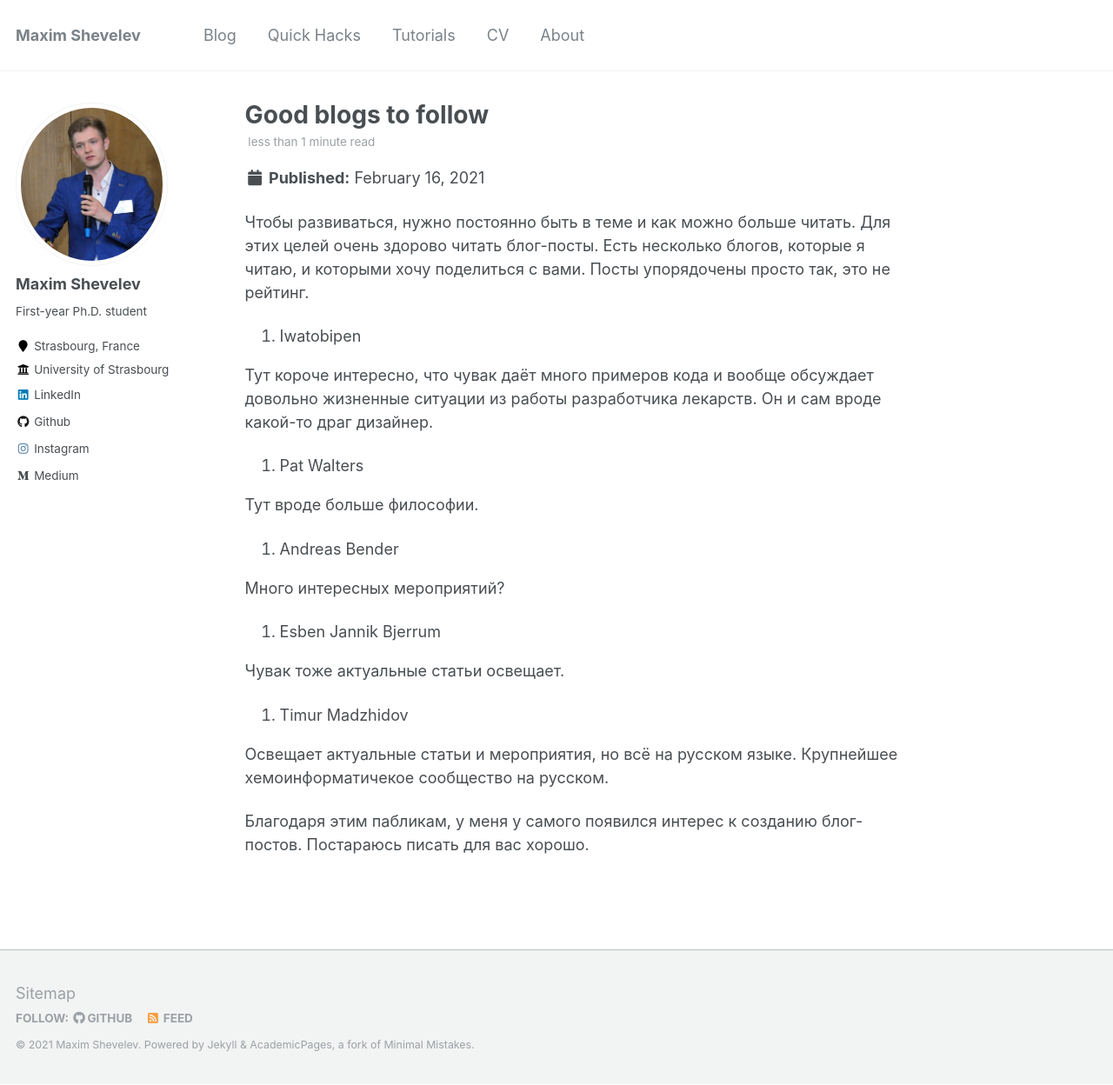
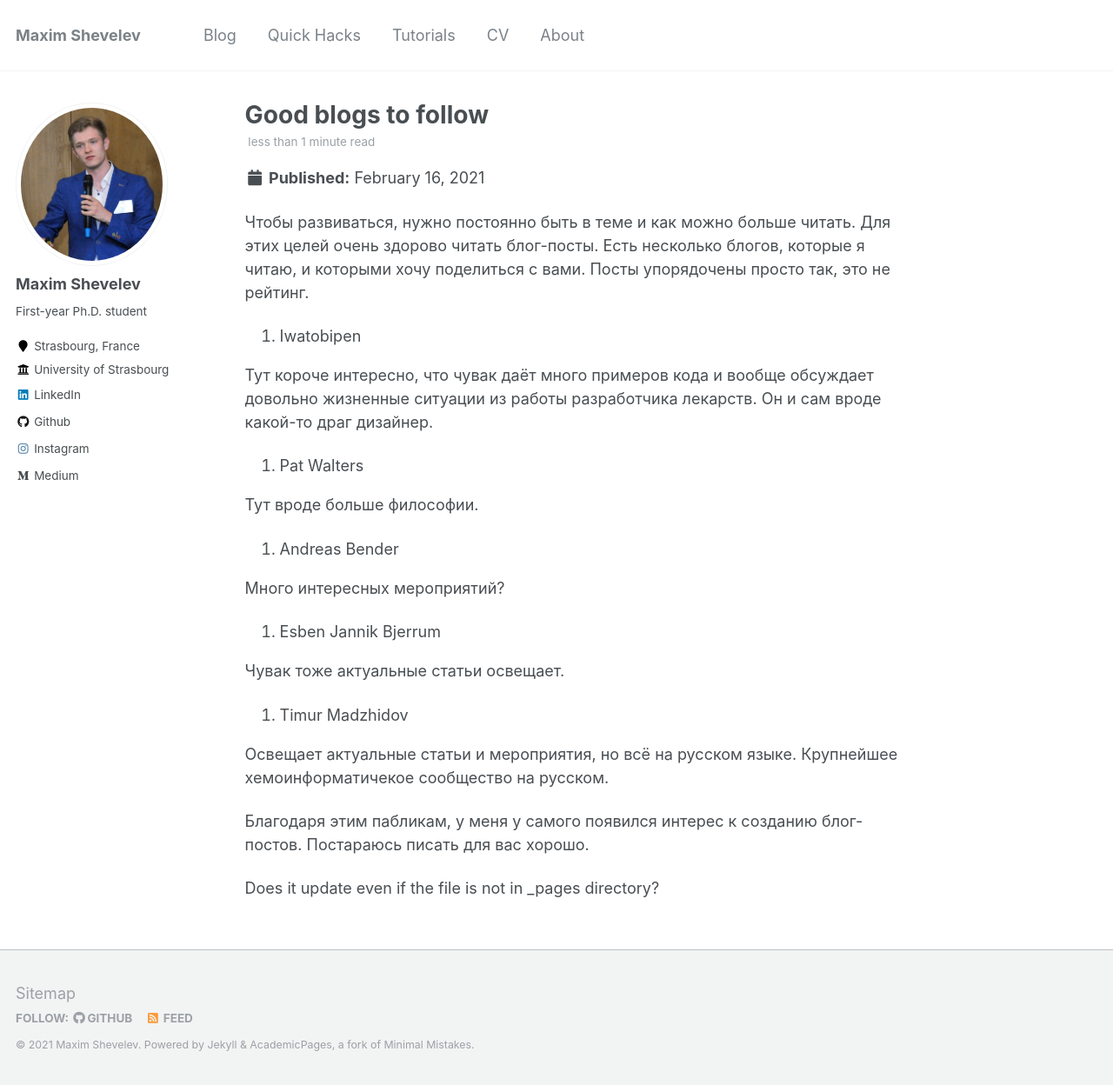
Before and after one commit to mawansui/mawansui.github.io, a Jekyll site: the page built from draft_posts/2021-02-16-post2.md, in a window 1280 px wide and 1248 px high. Shown: the whole window at 87% size. Built offline with Jekyll 4.4.1, drawn with Linux system fonts in a browser that asks for light colours.

Commit message:
does it update?

```diff
--- a/draft_posts/2021-02-16-post2.md
+++ b/draft_posts/2021-02-16-post2.md
@@ -30,3 +30,5 @@ read_time: true
 Освещает актуальные статьи и мероприятия, но всё на русском языке. Крупнейшее хемоинформатичекое сообщество на русском.
 
 Благодаря этим пабликам, у меня у самого появился интерес к созданию блог-постов. Постараюсь писать для вас хорошо.
+
+Does it update even if the file is not in _pages directory?
```
